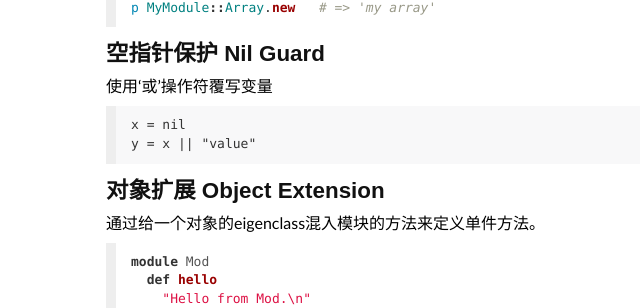
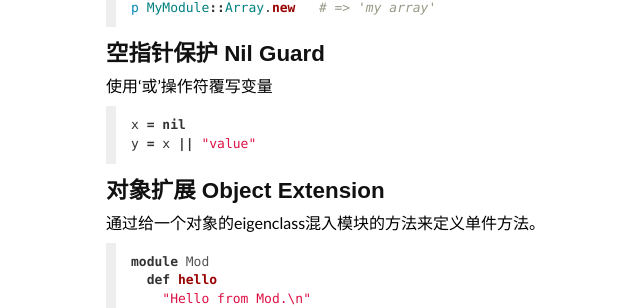
Before and after one commit to awayings/awayings.github.io, a Jekyll site: the page built from _posts/2014-02-10-Notes-Ruby-Metaprogramming.md, in a window 1280 px wide and 900 px high, scrolled down 8257 px. Shown: the part 143-451 px from the top of the window, without its empty margins (234-874 px from the left). Built offline with Jekyll 4.4.1, drawn with Linux system fonts in a browser that asks for light colours; some web fonts are replaced; Markdown is read by kramdown in place of the engine named in the settings; comment, search, counter and statistics services are not loaded.

Commit message:
fix rubyb => ruby

````diff
--- a/_posts/2014-02-10-Notes-Ruby-Metaprogramming.md
+++ b/_posts/2014-02-10-Notes-Ruby-Metaprogramming.md
@@ -447,7 +447,7 @@ p MyModule::Array.new   # => 'my array'
 ##空指针保护 Nil Guard
 使用‘或’操作符覆写变量
 
-```rubyb
+```ruby
 x = nil
 y = x || "value"
 ```
````
